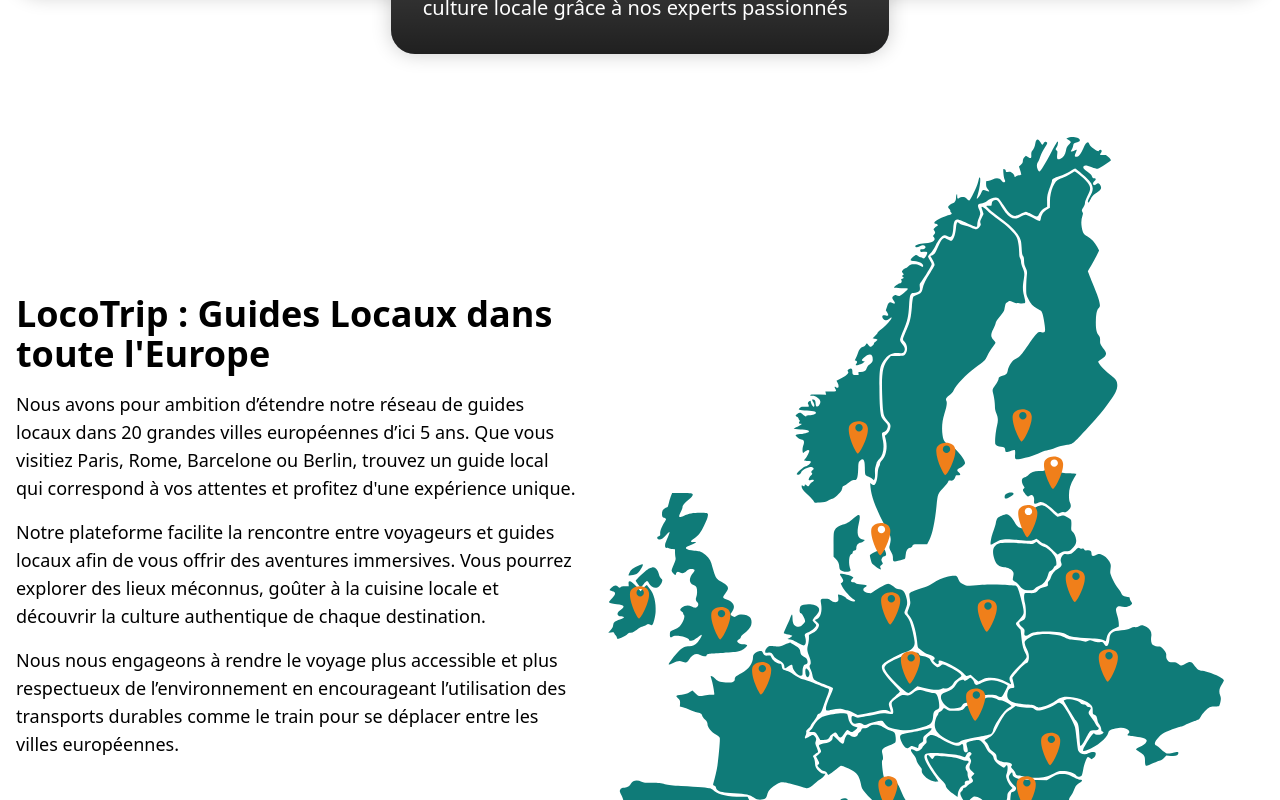
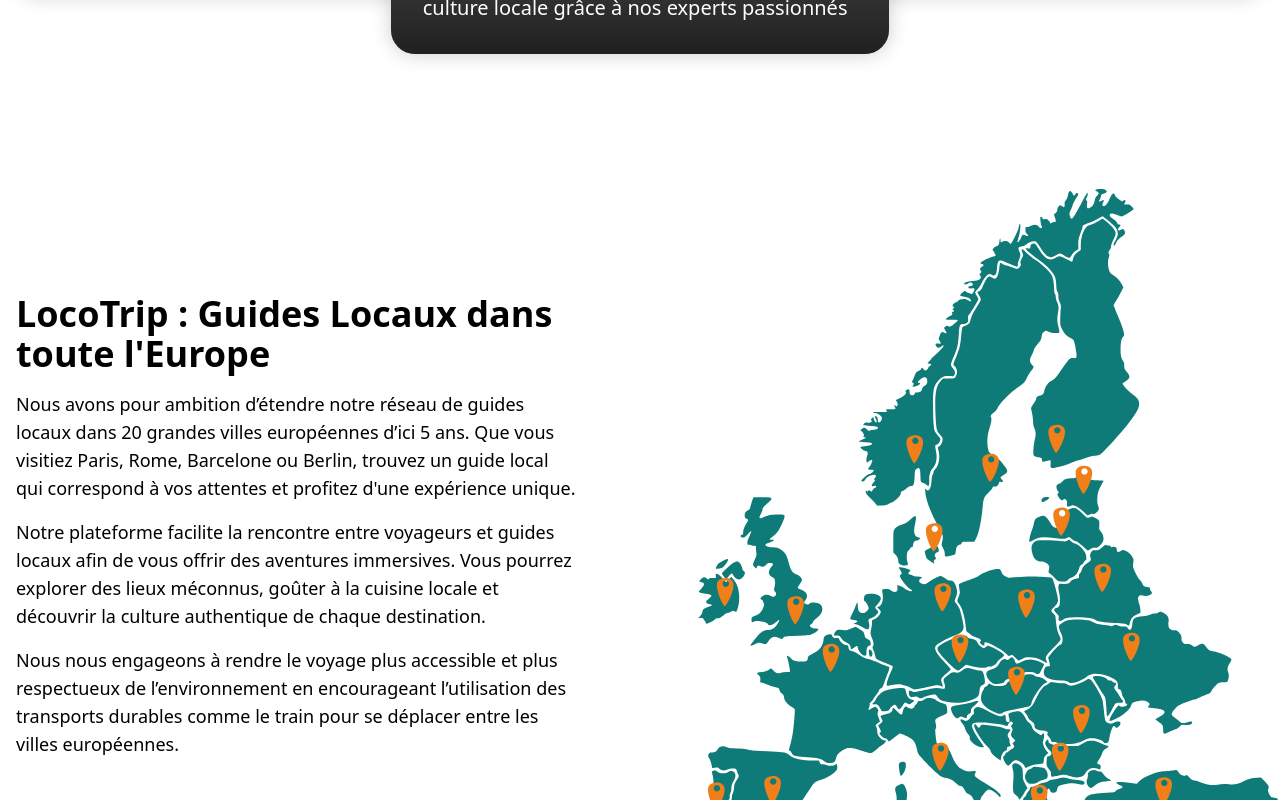
Before and after one commit to victorcmoi/locotrip, a Next.js app: page / in a window 1280 px wide. Shown: the part 1820-2620 px from the top of the page. Built offline with nearby package versions, Linux system fonts and the light colour scheme; grey boxes are pictures that could not be loaded.

Commit message:
FIX: taille map interractive

```diff
--- a/src/app/page.tsx
+++ b/src/app/page.tsx
@@ -172,7 +172,7 @@
             type="image/svg+xml"
             data="/svg_europe.svg"
             id="europe-map"
-            className="max-w-xl w-full lg:max-w-none lg:absolute lg:top-1/2 lg:-translate-y-1/2 lg:right-0 lg:w-[55%] object-contain pl-8"
+            className="max-w-xl w-full lg:max-w-none lg:absolute lg:top-1/2 lg:-translate-y-1/2 lg:right-0 lg:w-[48%] object-contain pl-8"
           ></object>
 
         </section>
```
